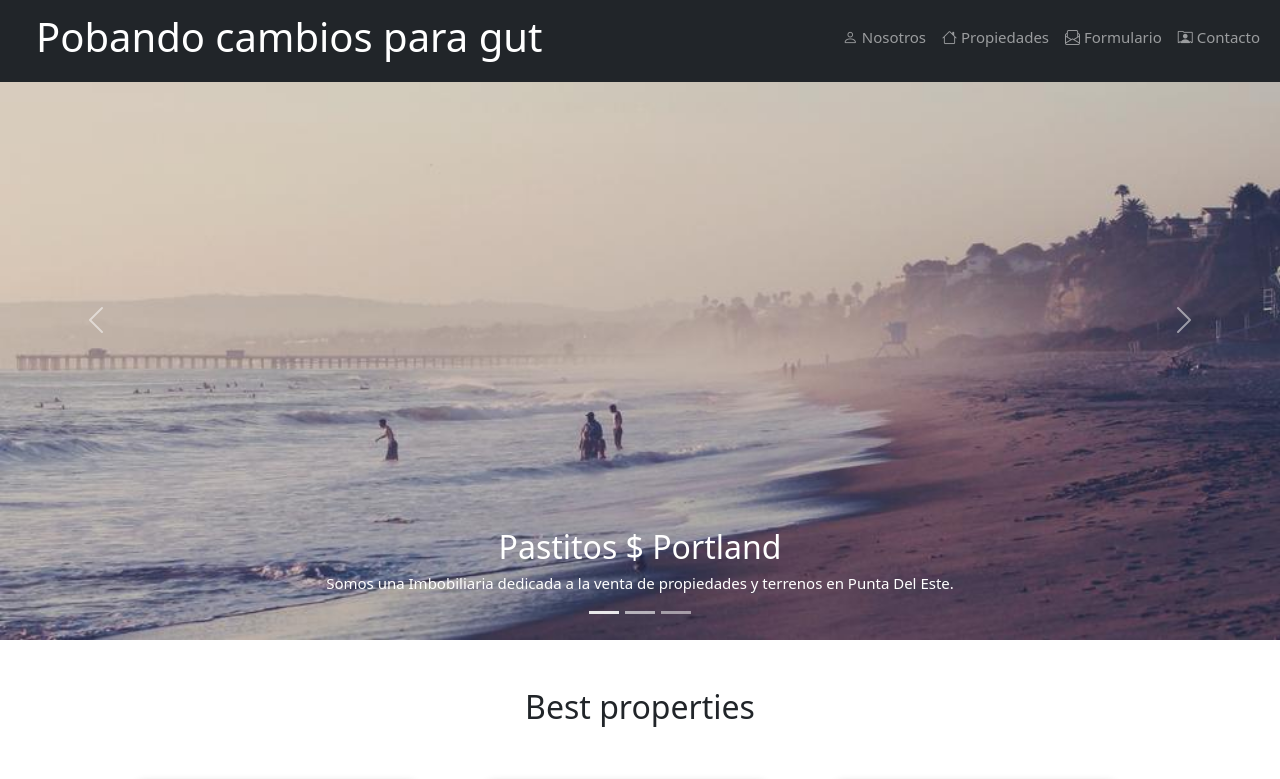
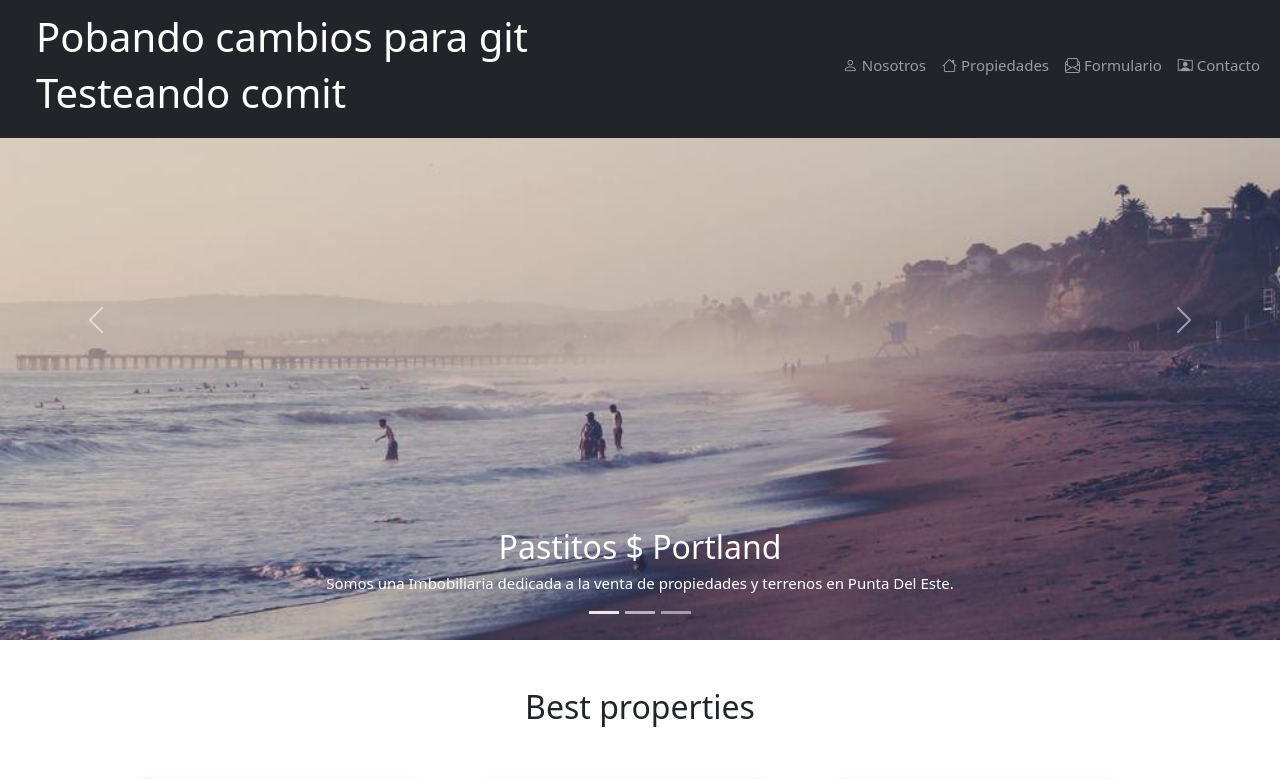
Before and after one commit to MateoBeJau/Taller-P1, a plain HTML site: page index.html in a window 1280 px wide. Shown: the top 779 px of the page. Drawn offline with nearby package versions, Linux system fonts and the light colour scheme.

Commit message:
Segundo comit

```diff
--- a/index.html
+++ b/index.html
@@ -20,7 +20,8 @@
         <div class="container-fluid">
             <!-- Logo Inmobiliaria -->
             <a href="/index.html" class="navbar-brand ms-4">
-                <h1>Pobando cambios para gut</h1>
+                <h1>Pobando cambios para git</h1>
+                <h1>Testeando comit</h1>
             </a>
             <!-- Fin Logo -->
 
```
